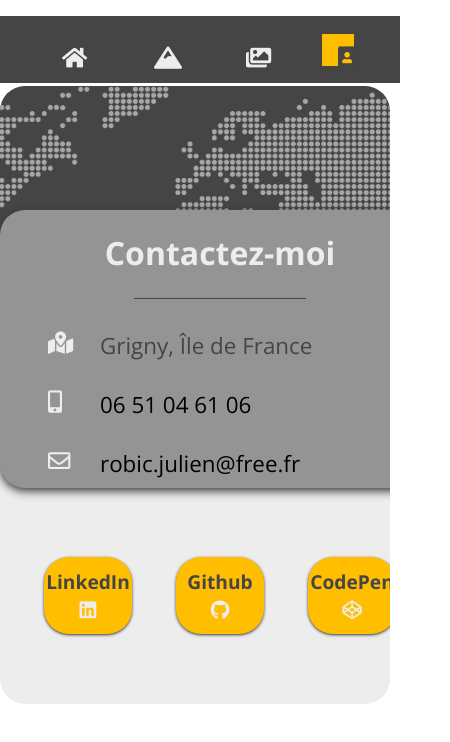
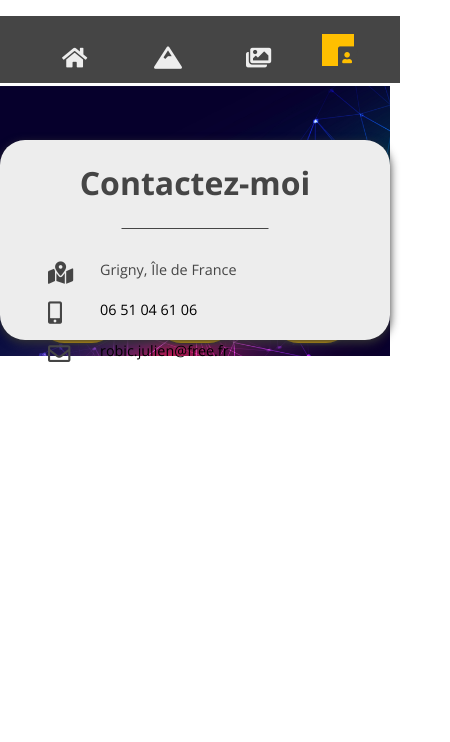
Before and after one commit to Nayte91/resume, a React (Create React App) app: page /contact in a window 390 px wide. Shown: the top 742 px of the page, 450 px wide, since content can reach past the window. Built offline with nearby package versions, Linux system fonts and the light colour scheme.

Commit message:
contact page OK

```diff
--- a/src/pages/Contact.tsx
+++ b/src/pages/Contact.tsx
@@ -5,11 +5,11 @@ import {contactData} from "../data/contactData";
 
 const Contact = () => {
     return (
-        <div id="contact">
+        <div className="page__contact">
             <Navigation />
-            <div id="contact-content">
+            <main className="contact__content">
                 <div className="header"> </div>
-                <div id="contact-box">
+                <div className="contact__box">
                     <h1>Contactez-moi</h1>
                     <ul>
                         <li>
@@ -42,7 +42,7 @@ const Contact = () => {
                         </li>
                     </ul>
                 </div>
-                <div id="social-network">
+                <div className="contact__social-network">
                     <ul>
                         {networksData.map(network => {
                             return (
@@ -54,7 +54,7 @@ const Contact = () => {
                         })}
                     </ul>
                 </div>
-            </div>
+            </main>
         </div>
     );
 };
--- a/src/styles/_settings.scss
+++ b/src/styles/_settings.scss
@@ -7,7 +7,6 @@ $bold: 700;
 $color-1: hsl(0,0,27);
 $color-2: hsl(0,0,93);
 $color-3: hsl(45,100,50);
-$color-4: hsl(0,0,58);
 
 $borderRadius: 25px;
 $shadow: 0 1px 3px #333;
@@ -28,7 +27,7 @@ $minHeight: 1080px;
 body {
     margin: 1rem auto;
     max-width: 2000px;
-    min-height: 1080px;
+    min-height: $minHeight;
     font-family: 'Open Sans', sans-serif;
 }
 
@@ -46,7 +45,7 @@ a, a:visited {
     cursor: pointer;
 }
 
-.page__home, #knowledge, .page__portfolio, #contact {
+.page__home, #knowledge, .page__portfolio, .page__contact {
     display: flex;
 
     @media screen and (max-width: 850px) {
@@ -54,7 +53,7 @@ a, a:visited {
     }
 }
 
-.home__content, #knowledge-content, .portfolio__content, #contact-content {
+.home__content, #knowledge-content, .portfolio__content, .contact__content {
     @media screen and (max-width: 850px) {
         margin-left: 0 !important;
     }
--- a/src/styles/components/_navigation.scss
+++ b/src/styles/components/_navigation.scss
@@ -110,10 +110,6 @@
         &:nth-child(4) {
           padding: .5rem .75rem
         }
-
-        &:hover {
-          background: $color-4;
-        }
       }
     }
 
@@ -123,10 +119,6 @@
       letter-spacing: 0.1rem;
       font-size: .7rem;
       color: $color-2;
-
-      &:hover {
-        color: $color-4;
-      }
     }
   }
 }
--- a/src/styles/components/_projectCard.scss
+++ b/src/styles/components/_projectCard.scss
@@ -99,10 +99,6 @@
             border-radius: $borderRadius;
             padding: 1rem;
             transition: .2s;
-
-            &:hover {
-                background: $color-4;
-            }
         }
 
         .text {
--- a/src/styles/pages/_contact.scss
+++ b/src/styles/pages/_contact.scss
@@ -1,8 +1,7 @@
-#contact-content {
-  background: $color-2;
-  border-radius: $borderRadius;
+.page__contact {
+    .contact__content {
+        background: url(../../media/background.jpg) no-repeat center top/cover;
         width: 100%;
-  overflow: hidden;
         display: grid;
         grid-template-columns: 1fr;
         grid-template-rows: 20% 45% 35%;
@@ -11,35 +10,35 @@
           "2"
           "3";
 
-  .header {
-    grid-area: 1;
-    width: 100%;
-    position: relative;
-    background: $color-1;
-    height: 340px;
+        // .header {
+        //     grid-area: 1;
+        //     width: 100%;
+        //     position: relative;
+        //     background: $color-1;
+        //     height: 340px;
 
-    &:before {
-      content: '';
-      width: 100%;
-      height: 100%;
-      position: absolute;
-      background: url(../../media/map.jpg) no-repeat center top/cover;
-      filter: grayscale(100%);
-    }
+        //     &:before {
+        //         content: '';
+        //         width: 100%;
+        //         height: 100%;
+        //         position: absolute;
+        //         background: url(../../media/map.jpg) no-repeat center top/cover;
+        //         filter: grayscale(100%);
+        //     }
 
-    &:after {
-      content: '';
-      width: 100%;
-      height: 100%;
-      position: absolute;
-      top: 30px;
-      background: url(../../media/shape.svg) no-repeat center /cover;
-    }
-  }
+        //     &:after {
+        //         content: '';
+        //         width: 100%;
+        //         height: 100%;
+        //         position: absolute;
+        //         top: 30px;
+        //         background: url(../../media/shape.svg) no-repeat center /cover;
+        //     }
+        // }
 
-  #contact-box {
+      .contact__box {
         grid-area: 2;
-    background: $color-4;
+        background: $color-2;
         margin: 0 auto;
         padding: 1rem 3rem;
         z-index: 2;
@@ -53,7 +52,7 @@
           text-align: center;
           margin-top: 0.3rem;
           position: relative;
-      color: $color-2;
+          color: $color-1;
 
           &:after {
             content: '';
@@ -81,7 +80,7 @@
             font-size: 1.4rem;
             position: absolute;
             transform: translateY(2px);
-        color: $color-2;
+            color: $color-1;
           }
 
           span {
@@ -102,7 +101,7 @@
         }
       }
 
-  #social-network {
+      .contact__social-network {
         grid-area: 3;
         @include verticalCenter;
 
@@ -123,12 +122,8 @@
             transform: scaleY(0);
             transform-origin: center;
 
-        &:hover {
-          background: $color-4;
-        }
-
             i {
-          color: $color-2;
+              color: $color-1;
               margin-top: .3rem;
             }
           }
@@ -165,8 +160,8 @@
     }
 
     @media screen and (max-width: 500px) {
-  #contactContent {
-    #contactBox {
+      .contact__content {
+        .contact__box {
           min-width: 100% !important;
         }
 
@@ -179,3 +174,4 @@
         }
       }
     }
+}
--- a/src/styles/pages/_home.scss
+++ b/src/styles/pages/_home.scss
@@ -34,10 +34,6 @@
           background: $color-3;
           padding: 1rem 3rem;
           transition: 0.2s ease;
-
-          &:hover {
-            background: $color-4;
-          }
         }
       }
     }
--- a/src/styles/pages/_knowledge.scss
+++ b/src/styles/pages/_knowledge.scss
@@ -132,7 +132,7 @@
       }
 
       h5 {
-        color: $color-4;
+        color: $color-1;
         padding: 0.5rem 0 0.5rem 1rem;
       }
 
@@ -166,7 +166,7 @@
           display: grid;
 
           i {
-            color: $color-4;
+            color: $color-1;
 
             span {
               margin-left: 1rem;
@@ -187,7 +187,7 @@
         li {
           i {
             position: absolute;
-            color: $color-4;
+            color: $color-1;
           }
 
           span {
--- a/src/styles/pages/_notFound.scss
+++ b/src/styles/pages/_notFound.scss
@@ -10,6 +10,7 @@
         margin-bottom: 3rem;
         font-size: 2rem;
     }
+
     a {
         padding: 1rem 2rem;
         border-radius: $borderRadius;
@@ -18,9 +19,5 @@
         span {
             padding-left: .5rem;
         }
-
-    &:hover {
-      background: $color-4;
     }
 }
-}
--- a/src/styles/pages/_portfolio.scss
+++ b/src/styles/pages/_portfolio.scss
@@ -3,7 +3,6 @@
     background: url(../../media/background.jpg) no-repeat center top/cover;
     width: 100%;
     display: grid;
-    min-height: $minHeight;
     grid-template-columns: 1fr;
     grid-template-rows: 50px 1fr;
     grid-template-areas:
```
Lines whose indentation alone changed are shown as unchanged.
